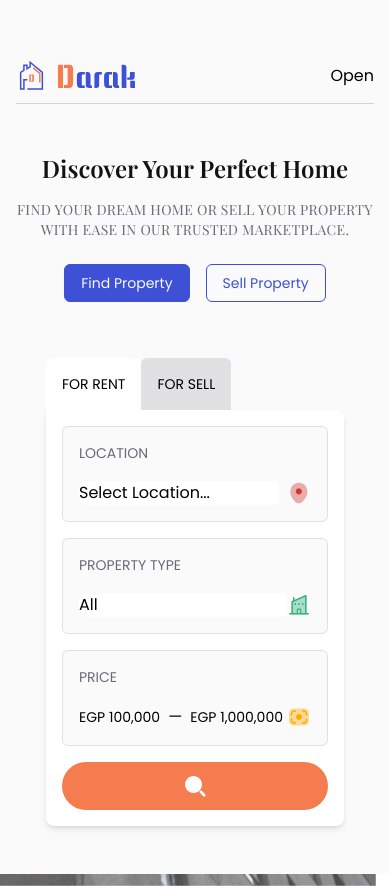
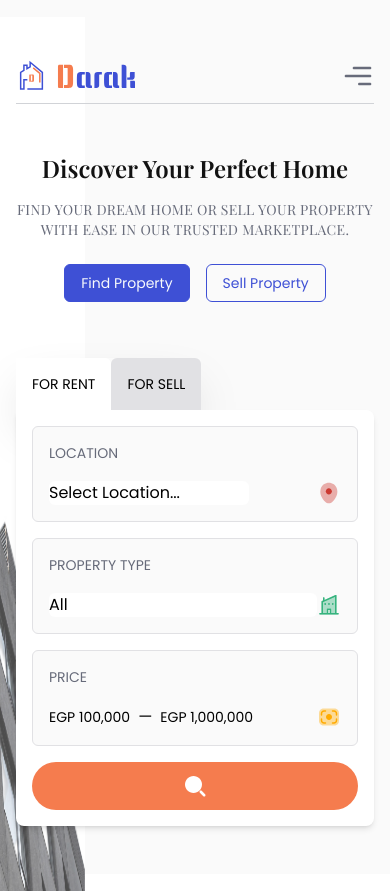
Before and after one commit to AhmedTharwat-AT/darak, a Next.js app: page / in a window 390 px wide. Built offline with nearby package versions, Linux system fonts and the light colour scheme.

Commit message:
added mobile view filter modal

```diff
--- a/src/app/globals.css
+++ b/src/app/globals.css
@@ -6,6 +6,7 @@
   :root {
     --main: #3e50d5;
     --main-hover: #3e50d5ee;
+    --main-light: #eceefb;
     --alt: #f57c4e;
 
     --font: #676b7a;
--- a/src/app/layout.tsx
+++ b/src/app/layout.tsx
@@ -32,7 +32,7 @@ export default function RootLayout({
     <html lang="en">
       <body>
         <div
-          className={`relative bg-bgLight  ${playfair.variable} ${poppins.variable}`}
+          className={` bg-bgLight relative  ${playfair.variable} ${poppins.variable}`}
         >
           <NavBar />
           <main className="min-h-[calc(100vh-104px)] grid font-playfair">
--- a/src/app/page.tsx
+++ b/src/app/page.tsx
@@ -13,10 +13,10 @@ export default function Home() {
       <Image
         src={heroImage}
         alt="hero"
-        className="absolute bottom-0 -left-56 min-w-[600px] -z-10 animate-popup-hero "
+        className="absolute inset-0  h-full w-3/4 -left-52 z-[1] animate-popup-hero "
       />
 
-      <div className="container py-12 flex justify-center items-center h-full">
+      <div className="container py-12 flex relative z-10  justify-center items-center h-full">
         <div className="w-full ">
           <div className="text-center space-y-4 font-playfair">
             <h1 className="capitalize text-2xl sm:text-3xl lg:text-5xl font-semibold text-blacker">
--- a/src/app/properties/page.tsx
+++ b/src/app/properties/page.tsx
@@ -9,8 +9,8 @@ async function properties() {
 
   return (
     <div className=" my-[3.5rem] relative">
-      <div className="container flex gap-8 md:flex-nowrap flex-wrap max-md:justify-center">
-        <PropertiesFilter />
+      <div className="container flex gap-4 md:flex-nowrap flex-wrap max-md:justify-center">
+        <PropertiesFilter className="md:block hidden md:max-w-80" />
 
         <Suspense
           key={crypto.randomUUID()}
--- a/src/components/HomeFilter.tsx
+++ b/src/components/HomeFilter.tsx
@@ -20,8 +20,9 @@ function HomeFilter() {
   } = useFilterContext();
 
   return (
-    <div className="font-poppins mt-14 grid max-md:justify-center">
-      <div className="text-black">
+    <div className="font-poppins mt-14 flex w-full  ">
+      <div className="max-md:max-w-96 w-full max-md:mx-auto">
+        <div className="text-black shadow-2xl w-fit">
           <Button
             className={`text-black py-4 rounded-bl-none disabled:opacity-100 rounded-br-none uppercase ${
               propertyMode === "rent" ? "bg-white" : "bg-grayLight"
@@ -42,10 +43,11 @@ function HomeFilter() {
           </Button>
         </div>
 
-      <div className="bg-white shadow-md rounded-lg rounded-tl-none flex max-md:flex-col p-4 md:p-6 gap-4 lg:gap-6 items-center justify-between max-md:justify-center w-fit md:w-full">
-        <div className="flex flex-col w-full max-w-80 h-24 p-4 justify-between bg-bgLight rounded-md border border-grayLight">
-          <h3 className="text-font text-sm lg:text-base uppercase">location</h3>
-
+        <div className="bg-white shadow-md w-full rounded-lg rounded-tl-none flex max-md:flex-col p-4 md:p-6 gap-4 lg:gap-6 max-sm:max-w-96 items-center justify-between max-md:justify-center ">
+          <div className="flex flex-col w-full  max-w-96 sm:max-w-80 h-24 p-4 justify-between bg-bgLight rounded-md border border-grayLight">
+            <h3 className="text-font text-sm lg:text-base uppercase">
+              location
+            </h3>
             <div className="flex justify-between items-center gap-1 ">
               <LocationInput
                 icon={false}
@@ -61,7 +63,7 @@ function HomeFilter() {
             </div>
           </div>
 
-        <div className="flex flex-col w-full max-w-80 h-24 p-4 justify-between bg-bgLight rounded-md border border-grayLight">
+          <div className="flex flex-col w-full max-w-96 sm:max-w-80 h-24 p-4 justify-between bg-bgLight rounded-md border border-grayLight">
             <h3 className="text-font text-sm lg:text-base uppercase">
               property type
             </h3>
@@ -70,7 +72,6 @@ function HomeFilter() {
                 icon={false}
                 className="capitalize text-base lg:text-xl p-0 bg-none appearance-none h-auto"
               />
-
               <Image
                 src={"/assets/icons/house.svg"}
                 alt="house"
@@ -81,9 +82,8 @@ function HomeFilter() {
             </div>
           </div>
 
-        <div className="flex flex-col w-full max-w-80 h-24 p-4 justify-between bg-bgLight rounded-md border border-grayLight">
+          <div className="flex flex-col w-full max-w-96 sm:max-w-80 h-24 p-4 justify-between bg-bgLight rounded-md border border-grayLight">
             <h3 className="text-font text-sm lg:text-base uppercase">price</h3>
-
             <div className="flex justify-between  items-center gap-x-1 ">
               <Popover>
                 <PopoverTrigger>
@@ -124,6 +124,7 @@ function HomeFilter() {
               />
             </div>
           </div>
+
           <Button
             onClick={submitFilter}
             variant={"link"}
@@ -139,6 +140,7 @@ function HomeFilter() {
           </Button>
         </div>
       </div>
+    </div>
   );
 }
 
--- /dev/null
+++ b/src/components/MobileFilter.tsx
@@ -0,0 +1,35 @@
+import PropertiesFilter from "./PropertiesFilter";
+import {
+  Dialog,
+  DialogContent,
+  DialogHeader,
+  DialogTitle,
+  DialogTrigger,
+} from "@/components/ui/dialog";
+import { CiFilter } from "react-icons/ci";
+
+function MobileFilter() {
+  return (
+    <Dialog>
+      <DialogTrigger className="block md:hidden" asChild>
+        <button className="bg-mainLight size-10 rounded-lg text-center">
+          <CiFilter className="fill-main size-7 w-full" />
+        </button>
+      </DialogTrigger>
+      <DialogContent
+        aria-describedby={"filter"}
+        className="bg-bgDark max-w-[90vw] max-h-[95vh]  rounded-[var(--radius)] overflow-y-auto"
+      >
+        <DialogTitle className="uppercase font-medium text-blacker ">
+          Filter
+        </DialogTitle>
+        <PropertiesFilter
+          className=" h-auto p-0 px-6 min-h-0"
+          showHeader={false}
+        />
+      </DialogContent>
+    </Dialog>
+  );
+}
+
+export default MobileFilter;
--- a/src/components/NavBar.tsx
+++ b/src/components/NavBar.tsx
@@ -1,18 +1,12 @@
 import Image from "next/image";
 import NavLinks from "./NavLinks";
 import NavUserIcons from "./NavUserIcons";
-import {
-  Sheet,
-  SheetContent,
-  SheetDescription,
-  SheetHeader,
-  SheetTitle,
-  SheetTrigger,
-} from "@/components/ui/sheet";
+import { Sheet, SheetContent, SheetTrigger } from "@/components/ui/sheet";
+import { CgMenuRight } from "react-icons/cg";
 
 function NavBar() {
   return (
-    <header className="pt-[3.5rem]">
+    <header className="pt-[3.5rem] relative z-10">
       <div className="container">
         <div className="flex w-full justify-between items-center border-b pb-2 border-stroke h-12 font-poppins">
           <Image src={"/assets/logo.svg"} alt="logo" width={135} height={50} />
@@ -30,7 +24,9 @@ function NavBar() {
           {/* mobile side menu */}
 
           <Sheet>
-            <SheetTrigger className=" md:hidden">Open</SheetTrigger>
+            <SheetTrigger className=" md:hidden">
+              <CgMenuRight className="size-8 text-font" />
+            </SheetTrigger>
             <SheetContent className="py-8">
               <div className="flex items-center justify-center gap-5">
                 <NavUserIcons scale={40} />
--- a/src/components/PropertiesList.tsx
+++ b/src/components/PropertiesList.tsx
@@ -5,8 +5,8 @@ import { use } from "react";
 import type { getProperties } from "@/lib/services";
 
 import SortBy from "./SortBy";
-import Link from "next/link";
 import PropertyItem from "./PropertyItem";
+import MobileFilter from "./MobileFilter";
 
 function PropertiesList({
   properties,
@@ -34,11 +34,13 @@ function PropertiesList({
 
   return (
     <main>
-      <div className="mb-4">
+      <div className="mb-4 flex justify-end gap-4">
         <SortBy />
+        {/*filter for mobile view */}
+        <MobileFilter />
       </div>
       <div className="">
-        <ul className="grid md:grid-cols-1 sm:grid-cols-2 grid-cols-1 lg:grid-cols-2  gap-4 2xl:grid-cols-3">
+        <ul className="grid grid-cols-1 lg:grid-cols-2  gap-3 4xl:grid-cols-3">
           {filteredProperties?.map((property) => (
             <PropertyItem key={property.id} property={property} />
           ))}
--- a/src/components/PropertyItem.tsx
+++ b/src/components/PropertyItem.tsx
@@ -14,7 +14,7 @@ function PropertyItem({ property }: Props) {
   return (
     <li
       key={property.id}
-      className="border font-poppins bg-white rounded-lg overflow-hidden"
+      className="border font-poppins  bg-white rounded-lg overflow-hidden"
     >
       <div className="relative">
         <Image
@@ -49,7 +49,7 @@ function PropertyItem({ property }: Props) {
         {/* seperator */}
         <hr className="bg-stroke my-4" />
 
-        <div className="flex  text-font items-center text-sm justify-between w-full ">
+        <div className="flex  text-font items-center text-sm justify-between w-full flex-wrap ">
           <p className="text-center flex  flex-nowrap line-clamp-1 items-center gap-2">
             <PiBedLight className="size-5" />
             {property.rooms} Rooms
@@ -58,7 +58,7 @@ function PropertyItem({ property }: Props) {
             <PiBathtub className="size-5" />
             {property.bathrooms} Bathrooms
           </p>
-          <p className="text-center flex flex-nowrap line-clamp-1 items-center gap-2">
+          <p className="text-center  flex flex-nowrap line-clamp-1 items-center gap-2">
             <BiArea className="size-5" />
             {property.space} Sqft
           </p>
--- a/src/components/QuantityHandler.tsx
+++ b/src/components/QuantityHandler.tsx
@@ -19,16 +19,16 @@ function QuantityHandler({
       />
       <button
         onClick={() => handler(value - 1)}
-        className="size-9 text-3xl shrink-0 bg-font text-white hover:text-white hover:bg-main"
+        className="size-9 shrink-0 bg-font text-white hover:text-white hover:bg-main "
       >
-        -
+        <span className="text-3xl leading-7">-</span>
       </button>
 
       <button
         onClick={() => handler(value + 1)}
-        className="size-9 text-3xl shrink-0 bg-font text-white hover:text-white hover:bg-main"
+        className="size-9 shrink-0 bg-font text-white hover:text-white hover:bg-main"
       >
-        +
+        <span className="text-3xl leading-7">+</span>
       </button>
     </div>
   );
--- a/tailwind.config.ts
+++ b/tailwind.config.ts
@@ -25,9 +25,13 @@ const config = {
         poppins: ["var(--font-poppins)", "sans-serif"],
         playfair: ["var(--font-playfair)", "serif"],
       },
+      screens: {
+        "4xl": "1750px",
+      },
       colors: {
         main: "var(--main) ",
         mainHover: "var(--main-hover) ",
+        mainLight: "var(--main-light) ",
         alt: "var(--alt)",
         font: "var(--font)",
         stroke: "var(--stroke)",
@@ -102,7 +106,7 @@ const config = {
       animation: {
         "accordion-down": "accordion-down 0.2s ease-out",
         "accordion-up": "accordion-up 0.2s ease-out",
-        "popup-hero": "popup-hero 0.4s 0.3s ease-in-out both",
+        "popup-hero": "popup-hero 0.4s 0.3s ease-out both",
       },
     },
   },
```
Also changed, not shown: src/components/PropertiesFilter.tsx (+17 -4 lines). Lines whose indentation alone changed are shown as unchanged.
